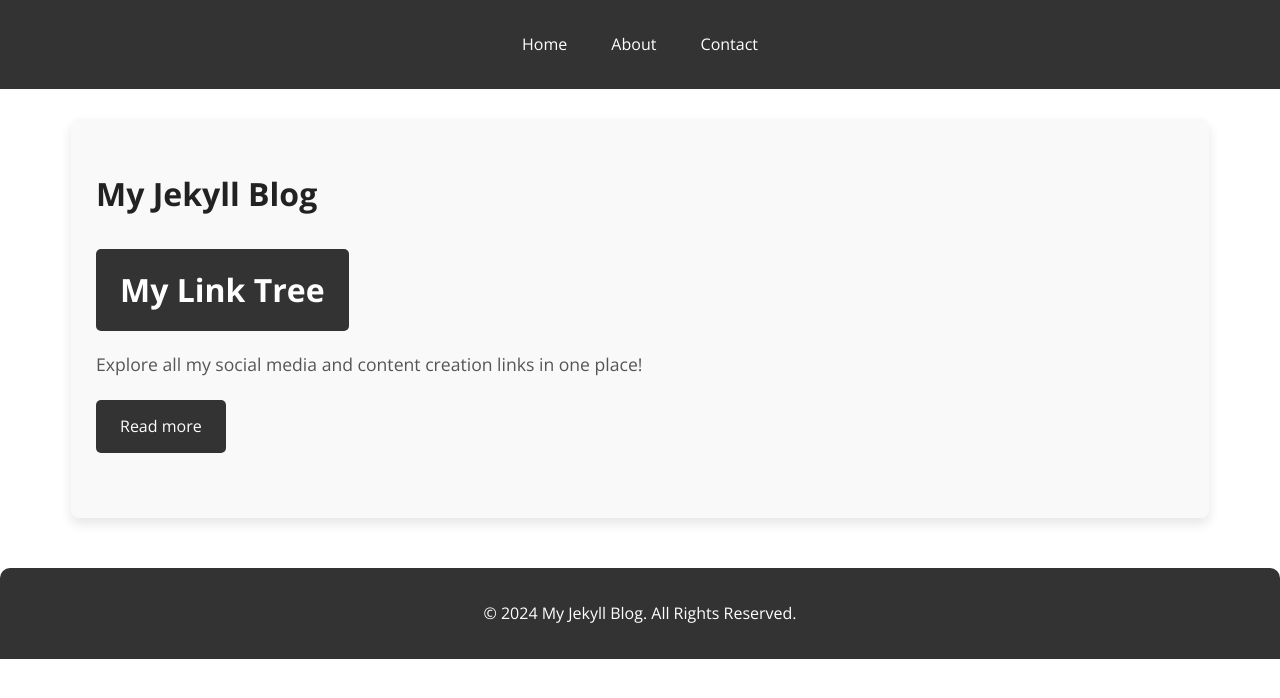
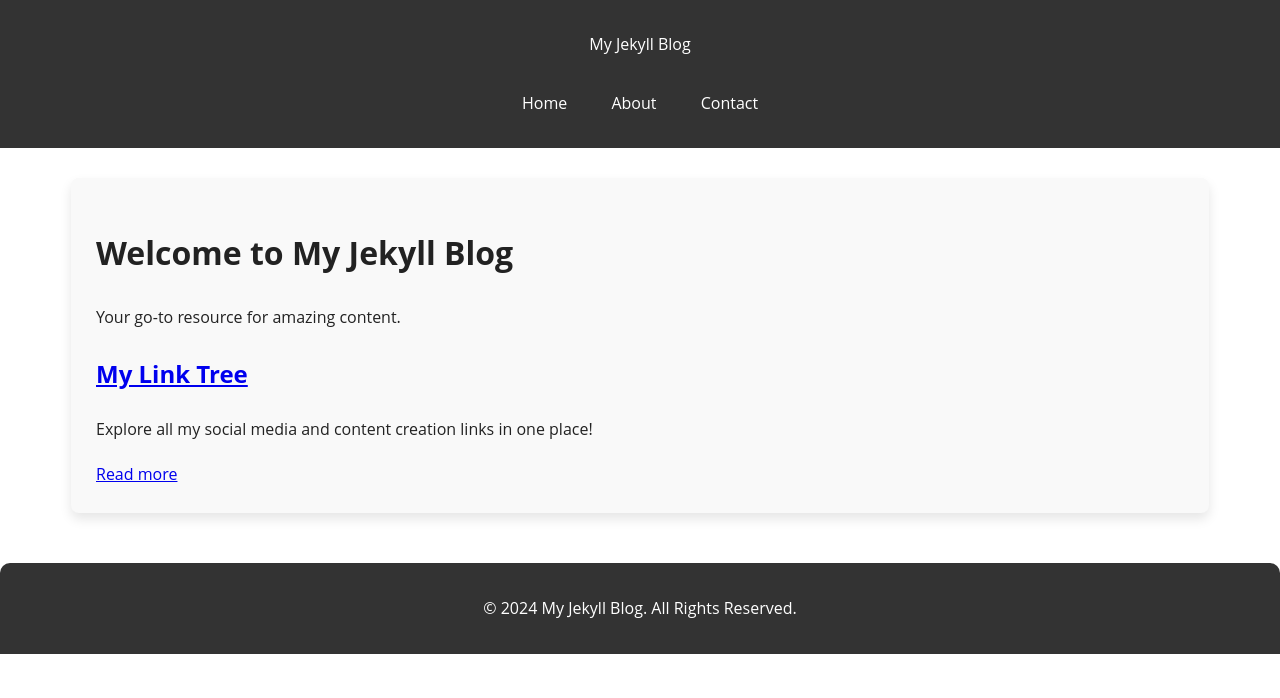
Before and after one commit to Hike-projects/Blogpage, a Jekyll site: the page built from index.markdown, in a window 1280 px wide. Shown: the top 698 px of the page. Built offline with Jekyll 4.4.1, drawn with Linux system fonts in a browser that asks for light colours.

Commit message:
Update default.html

```diff
--- a/_layouts/default.html
+++ b/_layouts/default.html
@@ -5,36 +5,45 @@
   <meta name="viewport" content="width=device-width, initial-scale=1.0">
   <title>{{ site.title }}</title>
   <link rel="stylesheet" href="{{ '/assets/css/style.css' | relative_url }}">
-  <link href="https://fonts.googleapis.com/css2?family=Open+Sans:wght@400;700&display=swap" rel="stylesheet">
+  <link href="https://fonts.googleapis.com/css2?family=Poppins:wght@300;400;600&display=swap" rel="stylesheet">
 </head>
 <body>
 
   <!-- Navbar -->
   <nav class="navbar">
+    <div class="logo">
+      <a href="{{ site.baseurl }}/">{{ site.title }}</a>
+    </div>
+    <div class="menu">
       <a href="{{ site.baseurl }}/">Home</a>
       <a href="{{ site.baseurl }}/about">About</a>
       <a href="{{ site.baseurl }}/contact">Contact</a>
+    </div>
   </nav>
 
   <!-- Main Content -->
   <main class="container">
-    <header>
-      <h1>{{ site.title }}</h1>
+    <header class="hero">
+      <h1>Welcome to {{ site.title }}</h1>
+      <p>Your go-to resource for amazing content.</p>
     </header>
 
-    <section class="homepage-posts">
+    <section class="cards">
       {% for post in site.posts %}
-        <article class="article-preview">
+        <div class="card">
+          <div class="card-image">
             {% if post.thumbnail %}
-            <img src="{{ post.thumbnail }}" alt="{{ post.title }}" class="thumbnail">
+              <img src="{{ post.thumbnail }}" alt="{{ post.title }}">
             {% elsif post.content contains '<img' %}
-            <img src="{{ post.content | split: '<img' | last | split: 'src="' | last | split: '"' | first }}" class="thumbnail" alt="{{ post.title }}">
+              <img src="{{ post.content | split: '<img' | last | split: 'src="' | last | split: '"' | first }}" alt="{{ post.title }}">
             {% endif %}
-
+          </div>
+          <div class="card-content">
             <h2><a href="{{ post.url | relative_url }}">{{ post.title }}</a></h2>
-          <p>{{ post.excerpt | truncatewords: 50 }}</p>
-          <a href="{{ post.url | relative_url }}">Read more</a>
-        </article>
+            <p>{{ post.excerpt | truncatewords: 30 }}</p>
+            <a class="button" href="{{ post.url | relative_url }}">Read more</a>
+          </div>
+        </div>
       {% endfor %}
     </section>
   </main>
```
Lines whose indentation alone changed are shown as unchanged.
